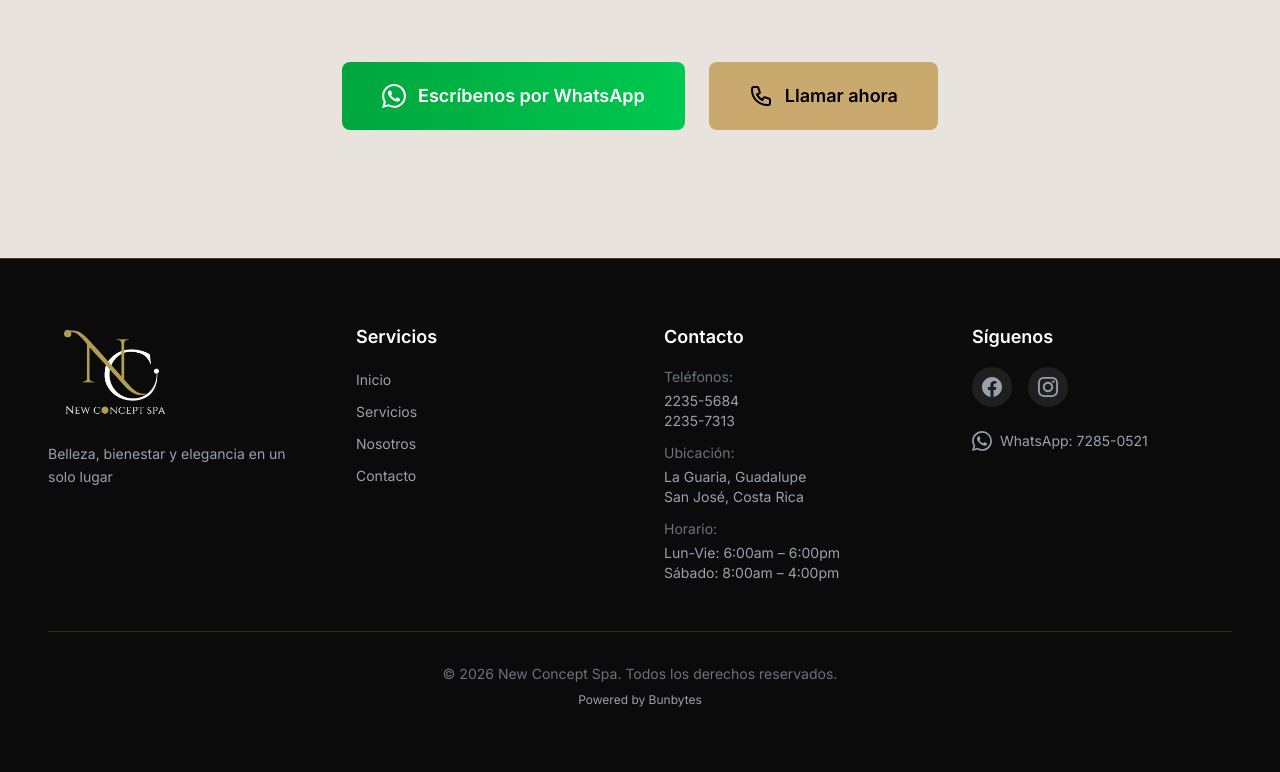
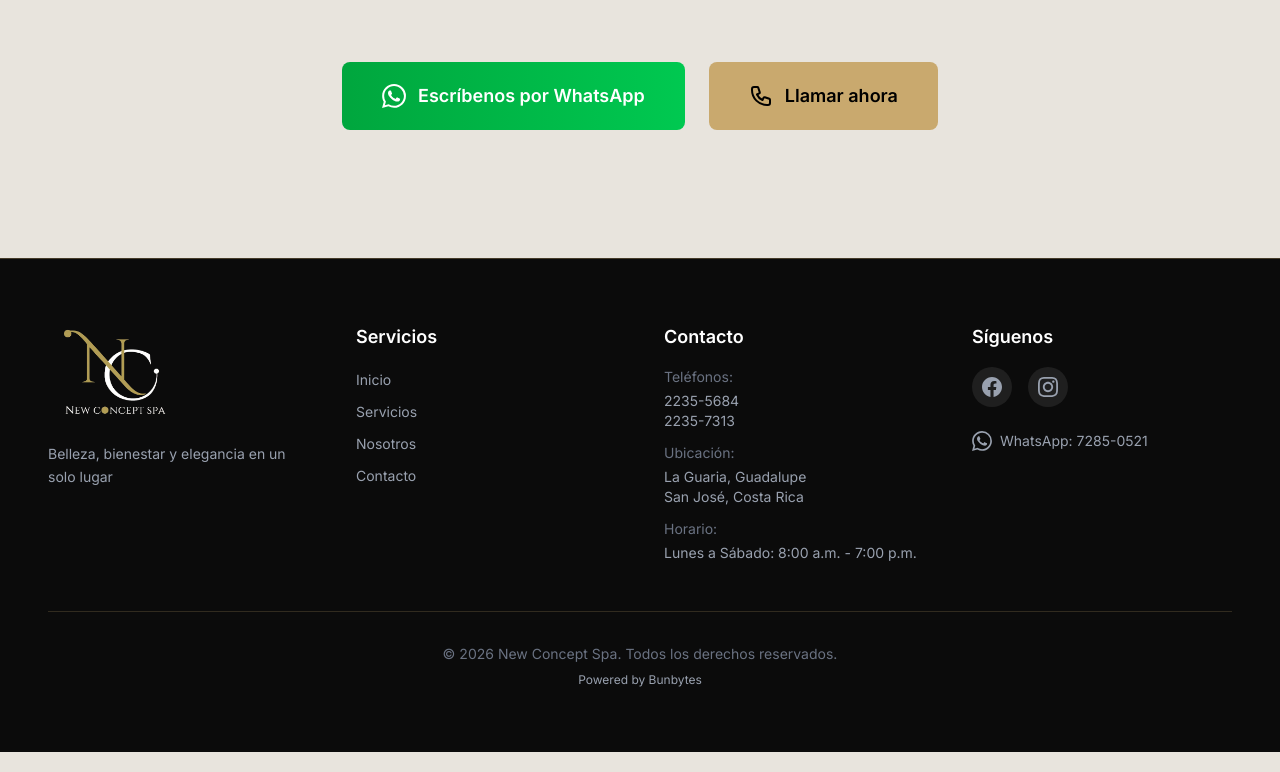
Before and after one commit to mriverius/new-concept-spa, a Next.js app in the folder frontend/: page / in a window 1280 px wide. Shown: the part 3408-4180 px from the top of the page. Built offline with nearby package versions, Linux system fonts and the light colour scheme.

Commit message:
updates10horario

```diff
--- a/frontend/src/components/Footer.tsx
+++ b/frontend/src/components/Footer.tsx
@@ -67,8 +67,7 @@ export default function Footer() {
               <div>
                 <p className="text-gray-500 mb-1">Horario:</p>
                 <p className="text-gray-400">
-                  Lun-Vie: 6:00am – 6:00pm<br />
-                  Sábado: 8:00am – 4:00pm
+                  Lunes a Sábado: 8:00 a.m. - 7:00 p.m.
                 </p>
               </div>
             </div>
```
